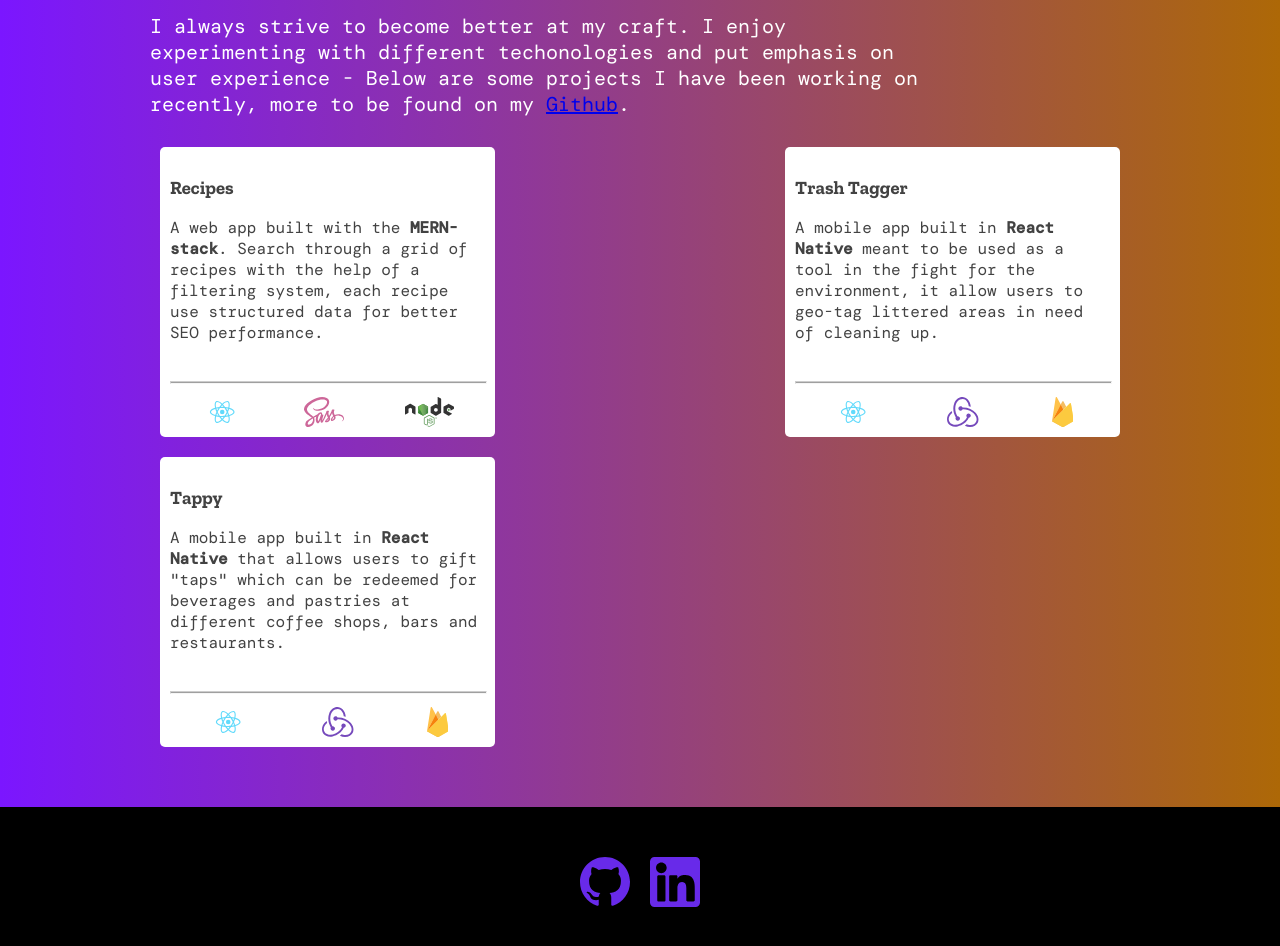
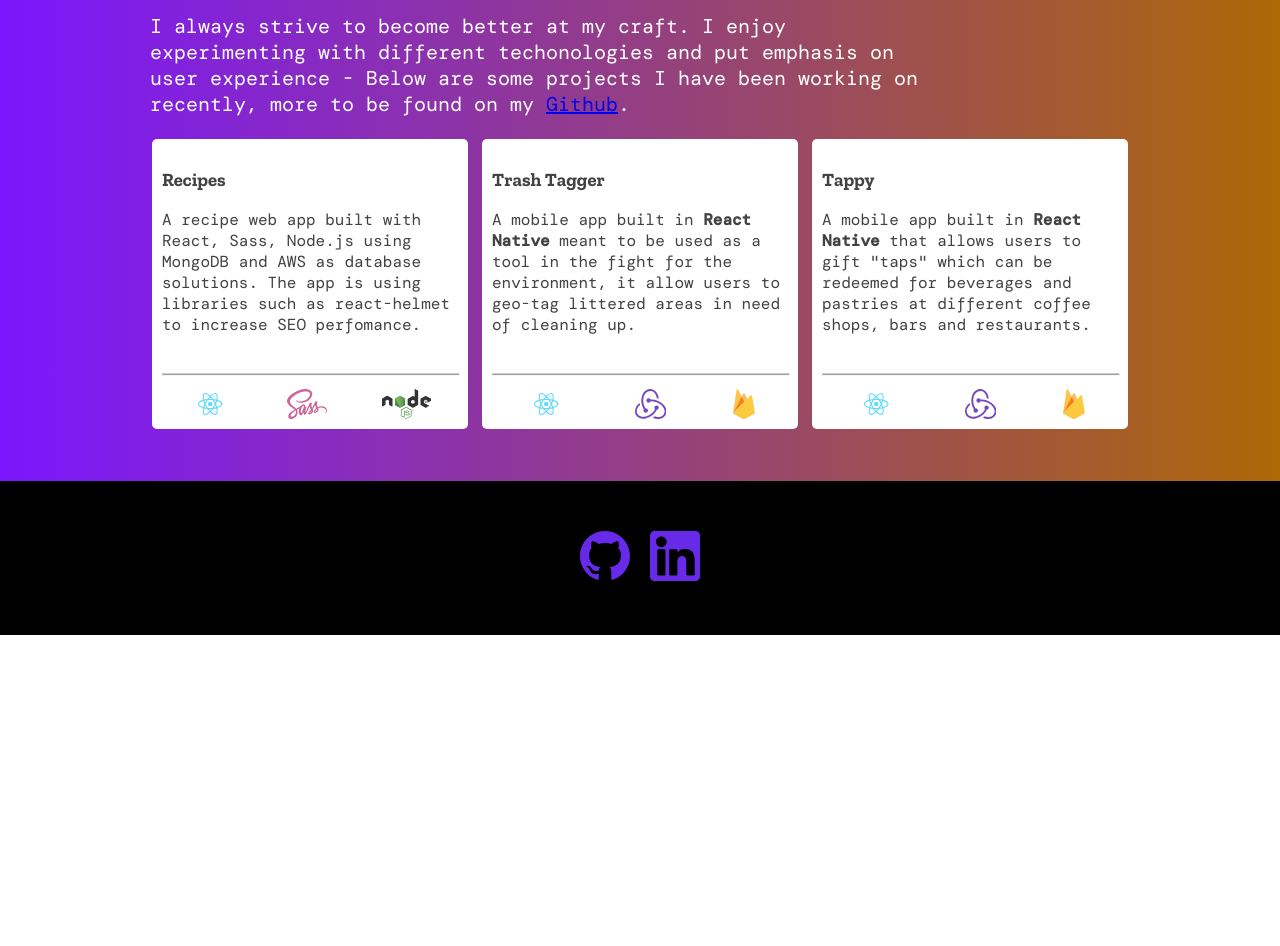
Before and after one commit to Brushan/Portfolio-site, a React (Create React App) app: page / in a window 1280 px wide. Shown: the part 1660-2606 px from the top of the page. After the commit the page ends 2295 px from the top, so only its background shows below. Built offline with nearby package versions, Linux system fonts and the light colour scheme.

Commit message:
Switched project section to grid instead of flexbox

```diff
--- a/src/components/personalInformation/PersonalInformation.js
+++ b/src/components/personalInformation/PersonalInformation.js
@@ -4,7 +4,7 @@ import './PersonalInformation.scss';
 const personalInformation = () => {
   return (
       <div className="information">
-        <p>I'm a javascript developer from Sweden with a background in SEO and Web analysis. I build digital products and appreciate creating experiences for users.
+        <p>I'm a javascript developer from Sweden with a background in Search Engine Optimization and Web Analysis. I build digital products and appreciate creating experiences for users.
         </p>
       </div>
   )
--- a/src/components/project/Project.js
+++ b/src/components/project/Project.js
@@ -14,7 +14,7 @@ const Project = () => {
       <div className="project">
         <div className="project__description">
           <h3>Recipes</h3>
-          <p>A web app built with the <strong>MERN-stack</strong>. Search through a grid of recipes with the help of a filtering system, each recipe use structured data for better SEO performance.</p>
+          <p>A recipe web app built with React, Sass, Node.js using MongoDB and AWS as database solutions. The app is using libraries such as react-helmet to increase SEO perfomance.</p>
         </div>
         <hr className="project__linebreak" />
         <div className="project__tech">
--- a/src/components/project/Project.scss
+++ b/src/components/project/Project.scss
@@ -5,11 +5,11 @@
   padding: 10px;
   color: $white;
 
-  @media (min-width: 746px) {
+  @media (min-width: $breakpoint-md) {
     padding: 50px 50px;
   }
 
-  @media (min-width: $breakpoint-lg) {
+  @media (min-width: $breakpoint-xl) {
     padding: 50px 150px;
   }
 
@@ -25,17 +25,23 @@
 }
 
 .projectsWrapper {
-  display: flex;
-  justify-content: space-between;
-  flex-wrap: wrap;
+  display: grid;
+  grid-template-columns: repeat(3, minmax(0, 1fr));
 
-  /*   grid-template-columns: repeat(3, minmax(0, 1fr));
+  @media (max-width: $breakpoint-xl) {
+    grid-template-columns: repeat(2, minmax(0, 1fr));
+  }
+
+  @media (max-width: $breakpoint-md) {
+    grid-template-columns: repeat(1, minmax(0, 1fr));
+  }
+  justify-content: center;
   column-gap: 10px;
-  */
 
   a {
+    margin: 0 auto;
     text-decoration: none;
-    width: 355px;
+    max-width: 500px;
   }
 }
 
@@ -48,11 +54,12 @@
   background-color: $white;
   color: $black;
   border-radius: 5px;
-  margin: 10px;
+  margin: 2px;
 
   &__description {
     height: 210px;
     overflow: hidden;
+
     p {
       font-size: 1rem;
     }
```
